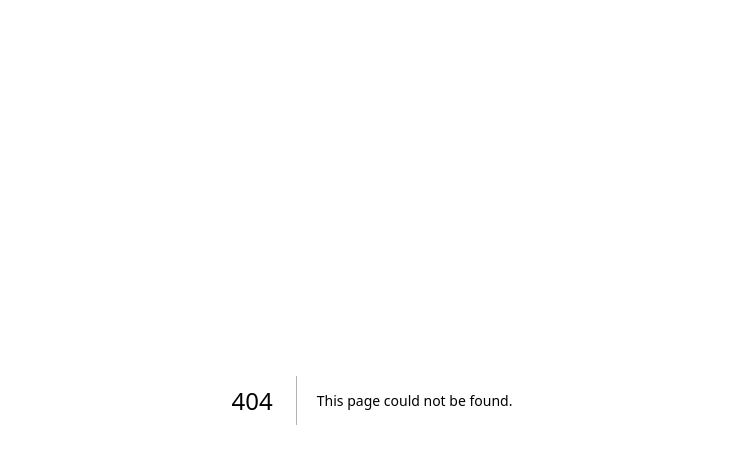
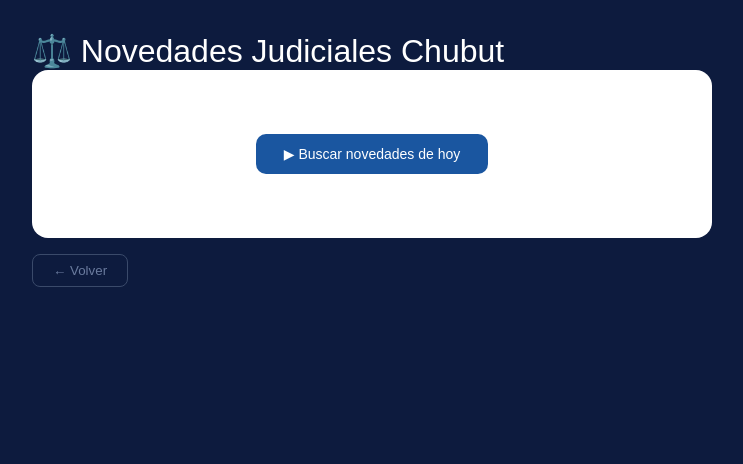
Before and after one commit to ignacervo-cell/panel2, a Next.js app: page /judicial-diario in a window 1280 px wide. Before the commit this address had no page. Shown: the top 464 px of the page, without its empty margins (268-1011 px from the left). Built offline with nearby package versions, Linux system fonts and the light colour scheme; no server answers; the database is empty.

Commit message:
dashboards agentes

```diff
--- /dev/null
+++ b/pages/judicial-diario.js
@@ -0,0 +1,48 @@
+import { useState, useEffect } from "react";
+import { useRouter } from "next/router";
+
+export default function JudicialDiario() {
+  const router = useRouter();
+  const [data, setData] = useState(null);
+  const [gen, setGen] = useState(false);
+
+  useEffect(() => {
+    fetch("/api/judicial-diario").then(r => r.json()).then(setData);
+  }, []);
+
+  async function generar() {
+    setGen(true);
+    await fetch("/api/judicial-diario", { method: "POST" });
+    const d = await fetch("/api/judicial-diario").then(r => r.json());
+    setData(d);
+    setGen(false);
+  }
+
+  return (
+    <div style={{ minHeight: "100vh", background: "#0d1b3e", padding: 32, fontFamily: "sans-serif" }}>
+      <div style={{ maxWidth: 680, margin: "0 auto" }}>
+        <h1 style={{ color: "#fff", fontWeight: 400 }}>⚖️ Novedades Judiciales Chubut</h1>
+        <div style={{ background: "#fff", borderRadius: 16, padding: 24 }}>
+          {data?.texto ? (
+            <div>
+              <div style={{ display: "flex", justifyContent: "space-between", marginBottom: 12 }}>
+                <span style={{ fontSize: 11, color: "#aaa" }}>{data.fecha}</span>
+                <button onClick={generar} disabled={gen} style={{ background: "#1a56a0", color: "#fff", border: "none", borderRadius: 8, padding: "6px 14px", cursor: "pointer", fontSize: 11 }}>
+                  {gen ? "Actualizando..." : "🔄 Actualizar"}
+                </button>
+              </div>
+              <pre style={{ whiteSpace: "pre-wrap", fontSize: 14, lineHeight: 1.8 }}>{data.texto}</pre>
+            </div>
+          ) : (
+            <div style={{ textAlign: "center", padding: 40 }}>
+              <button onClick={generar} disabled={gen} style={{ background: "#1a56a0", color: "#fff", border: "none", borderRadius: 10, padding: "12px 28px", cursor: "pointer", fontSize: 14 }}>
+                {gen ? "Buscando..." : "▶ Buscar novedades de hoy"}
+              </button>
+            </div>
+          )}
+        </div>
+        <button onClick={() => router.push("/")} style={{ marginTop: 16, background: "none", border: "1px solid #3a4a6a", color: "#6a7b9e", borderRadius: 8, padding: "8px 20px", cursor: "pointer" }}>← Volver</button>
+      </div>
+    </div>
+  );
+}
```
Also changed, not shown: pages/libre-diario.js (added, +48 -0 lines).
